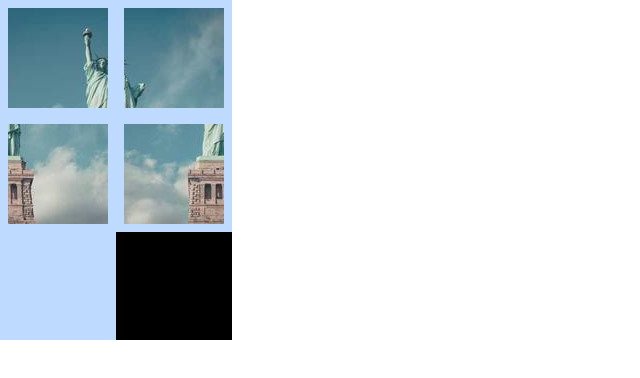
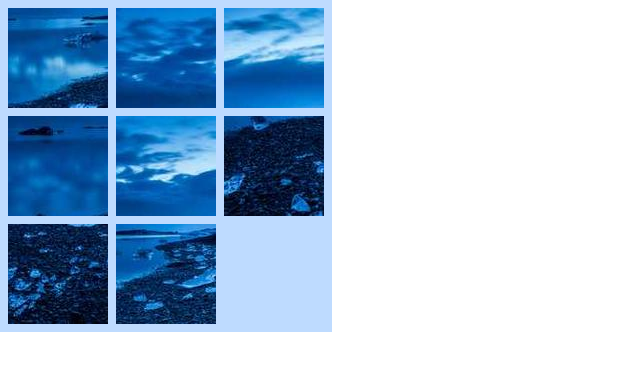
Before and after one commit to Myo-Htet-San-Brainy/Sliding-Tiles, a Next.js app: page / in a window 1280 px wide. Shown: the top 378 px of the page, without its empty margins (0-640 px from the left). Built offline with nearby package versions, Linux system fonts and the light colour scheme.

Commit message:
refactored move mechanism and some logic

```diff
--- a/app/page.tsx
+++ b/app/page.tsx
@@ -6,139 +6,73 @@ import React, { useEffect, useState } from "react";
 import clsx from "clsx";
 
 const pieceSize = 100;
-const imgSize = 200;
+const imgSize = 300;
 const rowsAndColsNo = imgSize / pieceSize;
-const imgSrc = "/200.jpg";
+const imgSrc = "/300.jpg";
 
 const Page = () => {
   const [pieces, SetPieces] = useState(generatePieces(imgSize, pieceSize));
-  const [currentlySelected, setCurrentlySelected] = useState<number | null>(
-    null
-  );
   function handlePiecesChange(newPieces: Piece[]) {
     SetPieces(newPieces);
   }
-  function handleMoveKeys(keyName: "w" | "a" | "s" | "d") {
-    let targetIndex;
-    switch (keyName) {
-      case "w":
-        targetIndex = currentlySelected! - rowsAndColsNo;
-        if (isMovable(targetIndex)) {
-          swap(targetIndex);
+
+  function checkMovable(clickedPieceIndex: number): null | number {
+    if (pieces[clickedPieceIndex - 1]?.isEmptyPiece) {
+      return clickedPieceIndex - 1;
     }
-        break;
-      case "s":
-        targetIndex = currentlySelected! + rowsAndColsNo;
-        if (isMovable(targetIndex)) {
-          swap(targetIndex);
+    if (pieces[clickedPieceIndex + 1]?.isEmptyPiece) {
+      return clickedPieceIndex + 1;
     }
-        break;
-      case "a":
-        targetIndex = currentlySelected! - 1;
-        if (isMovable(targetIndex)) {
-          swap(targetIndex);
+    if (pieces[clickedPieceIndex + rowsAndColsNo]?.isEmptyPiece) {
+      return clickedPieceIndex + rowsAndColsNo;
     }
-        break;
-      case "d":
-        targetIndex = currentlySelected! + 1;
-        if (isMovable(targetIndex)) {
-          swap(targetIndex);
+    if (pieces[clickedPieceIndex - rowsAndColsNo]?.isEmptyPiece) {
+      return clickedPieceIndex - rowsAndColsNo;
     }
-        break;
+    return null;
+  }
+
+  function swap(sourceIndex: number, targetIndex: number) {
+    const piecesCopy = [...pieces];
+    const temp = piecesCopy[targetIndex];
+    piecesCopy[targetIndex] = piecesCopy[sourceIndex];
+    piecesCopy[sourceIndex] = temp;
+    handlePiecesChange(piecesCopy);
+  }
+
+  function handlePieceClick(clickedPieceIndex: number) {
+    const targetIndex = checkMovable(clickedPieceIndex);
+    if (targetIndex !== null) {
+      swap(clickedPieceIndex, targetIndex);
     }
   }
 
-  function isMovable(targetIndex: number): boolean {
-    const targetPiece = pieces[targetIndex];
-
-    if (!targetPiece || !targetPiece.isEmptyPiece) return false;
-
-    if (targetIndex === pieces.length - 2) {
-      return currentlySelected === targetIndex - rowsAndColsNo;
-    }
-
-    return true;
-  }
-
-  function swap(targetIndex: number) {
-    const piecesCopy = [...pieces];
-    const temp = piecesCopy[targetIndex];
-    piecesCopy[targetIndex] = piecesCopy[currentlySelected!];
-    piecesCopy[currentlySelected!] = temp;
-    handlePiecesChange(piecesCopy);
-  }
-
-  useEffect(() => {
-    function handleKeydown(e: KeyboardEvent) {
-      const keyName = e.key;
-      console.log(keyName);
-      if (isMoveKey(keyName)) {
-        handleMoveKeys(keyName);
-      }
-    }
-    if (currentlySelected !== null) {
-      document.addEventListener("keydown", handleKeydown);
-    }
-    return () => {
-      document.removeEventListener("keydown", handleKeydown);
-    };
-  }, [currentlySelected]);
-
   return (
     <div
-      className={clsx(" bg-blue-200 w-fit h-fit   grid", {
-        "grid-cols-2": rowsAndColsNo === 2,
+      className={clsx(" bg-blue-200 w-fit h-fit grid gap-2 p-2", {
+        "grid-cols-3": rowsAndColsNo === 3,
         "grid-cols-5": rowsAndColsNo === 5,
       })}
     >
       {pieces.map((piece, index) => {
         if (!piece.isEmptyPiece) {
-          if (index !== pieces.length - 1) {
-            const isSelected = currentlySelected === index;
-
           return (
             <div
               key={piece.id}
-                onClick={(e) => {
-                  if (currentlySelected === index) {
-                    setCurrentlySelected(null);
-                    return;
-                  }
-                  setCurrentlySelected(index);
-                }}
+              onClick={() => handlePieceClick(index)}
               style={{
                 backgroundImage: `url(${imgSrc})`,
                 // backgroundSize: "500px 500px",
                 backgroundPosition: `top ${piece.bgPos?.y}px left ${piece.bgPos?.x}px`,
               }}
-                className={clsx("w-[100px] h-[100px] m-2", {
-                  "shadow shadow-red-500": isSelected,
-                  "mt-0": index === pieces.length - 2,
-                })}
+              className={clsx("w-[100px] h-[100px] ")}
             />
           );
         } else {
           return (
             <div
               key={piece.id}
-                className=" bg-black"
-                // style={{ gridArea: gridArea }}
-                style={{
-                  gridArea: clsx({
-                    "3 / 2 / 4 / span 1": rowsAndColsNo === 2,
-                    "6 / 2 / 7 / span 4": rowsAndColsNo === 5,
-                  }),
-                }}
-              ></div>
-            );
-          }
-        } else {
-          return (
-            <div
-              key={piece.id}
-              className={clsx("bg-blue-200 w-[100px] h-[100px] m-2", {
-                "mt-0": index === pieces.length - 2,
-              })}
+              className={clsx("bg-transparent w-[100px] h-[100px] ")}
             ></div>
           );
         }
--- a/lib/index.ts
+++ b/lib/index.ts
@@ -8,21 +8,19 @@ export function generatePieces(imgSize: number, pieceSize: number): Piece[] {
   const cols = imgSize / pieceSize;
   for (let r = 0; r < Array(rows).length; r++) {
     for (let c = 0; c < Array(cols).length; c++) {
-      pieces.push({
-        id: uuidv4(),
-        bgPos: { x: -c * pieceSize, y: -r * pieceSize },
-        isEmptyPiece: false,
-      });
+      if (!(r === Array(rows).length - 1 && c === Array(cols).length - 1)) {
+        pieces.push({
+          id: uuidv4(),
+          bgPos: { x: -c * pieceSize, y: -r * pieceSize },
+          isEmptyPiece: false,
+        });
+      }
     }
   }
   const shuffledPieces = shuffleArray(pieces);
   shuffledPieces.push({
     id: uuidv4(),
     isEmptyPiece: true,
-  });
-  shuffledPieces.push({
-    id: uuidv4(),
-    isEmptyPiece: false,
   });
   return shuffledPieces;
 }
```
Also changed, not shown: public/300.jpg (added), public/500.jpg (renamed from public/goodboi.jpg). Lines whose indentation alone changed are shown as unchanged.
